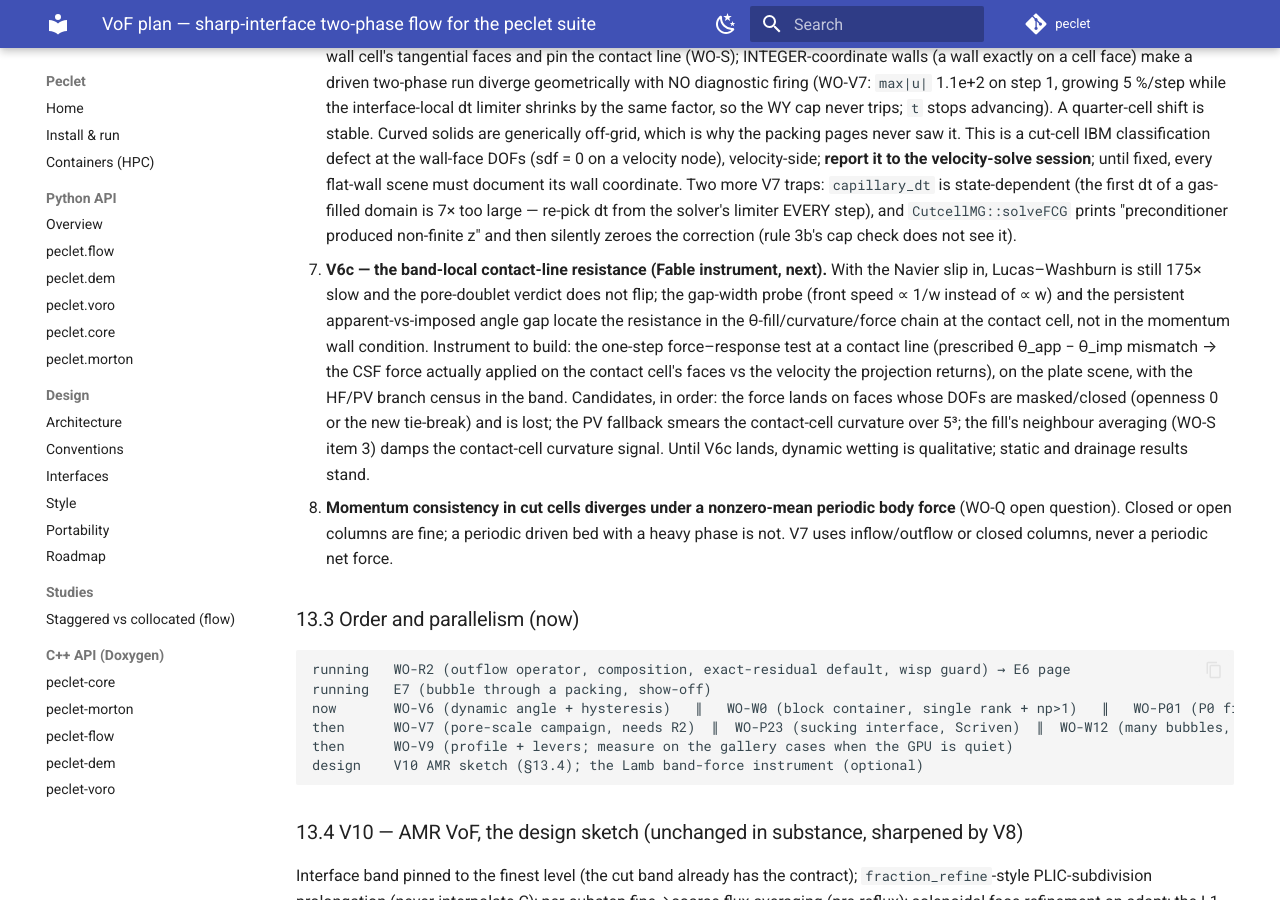
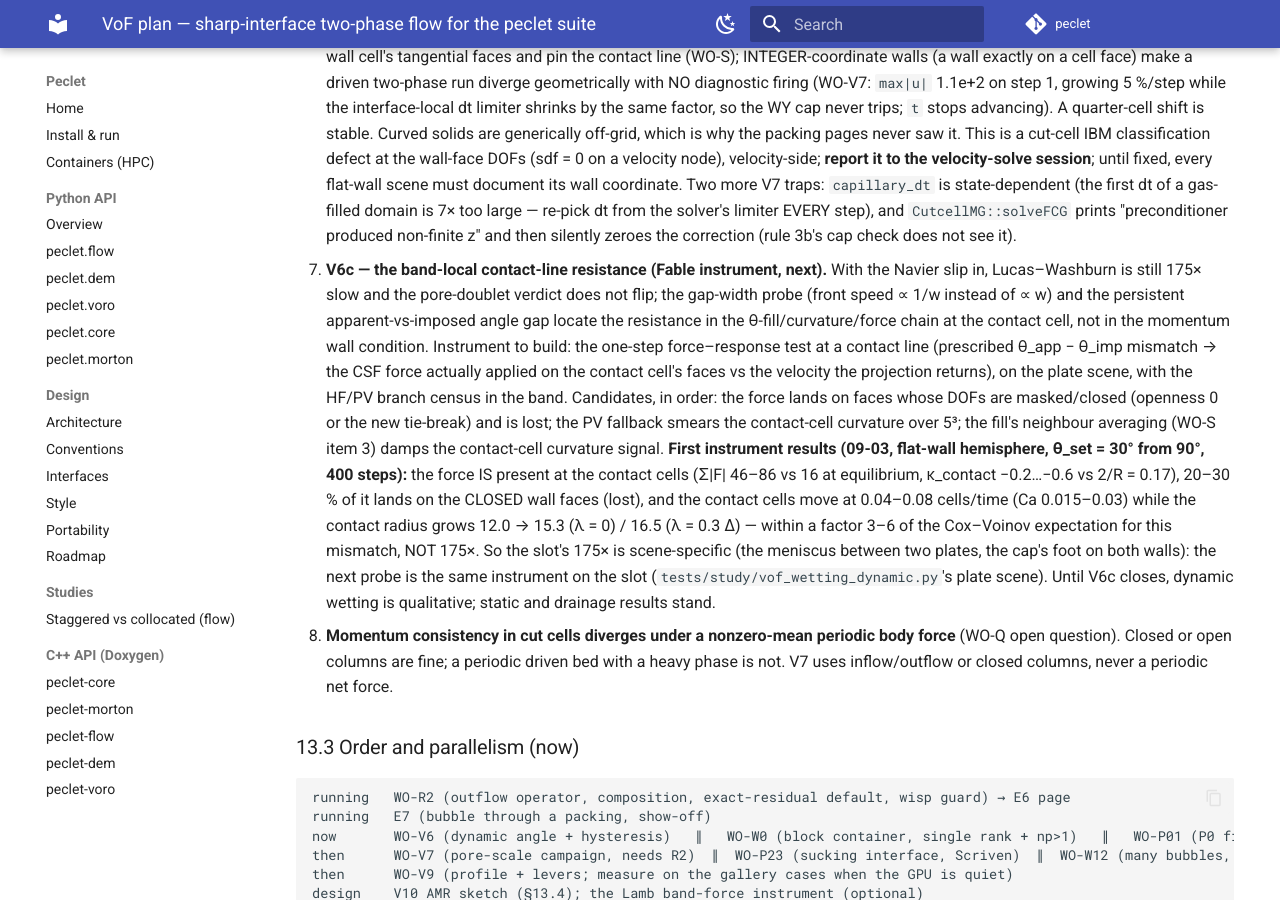
Before and after one commit to computational-chemical-engineering/peclet, an MkDocs documentation site: the page built from docs/VOF_PLAN.md, in a window 1280 px wide and 900 px high, scrolled down 23529 px. Built offline with MkDocs 1.6.1 and Material for MkDocs 9.7.7, drawn with Linux system fonts in a browser that asks for light colours; comment, search, counter and statistics services are not loaded.

Commit message:
VOF_PLAN §13: V6c first instrument numbers (force present; 20-30 % on closed faces; flat-wall mobility within 3-6x of Cox-Voinov; the 175x is the slot scene)
Co-Authored-By: Claude Fable 5.1 <noreply@anthropic.com>
Claude-Session: https://claude.ai/code/session_01Qa1K4Gwa3HaM7hQMg4qLqX

```diff
--- a/docs/VOF_PLAN.md
+++ b/docs/VOF_PLAN.md
@@ -1126,8 +1126,15 @@ gates, twice-failed gates escalate.
    HF/PV branch census in the band. Candidates, in order: the force lands on faces whose DOFs
    are masked/closed (openness 0 or the new tie-break) and is lost; the PV fallback smears the
    contact-cell curvature over 5³; the fill's neighbour averaging (WO-S item 3) damps the
-   contact-cell curvature signal. Until V6c lands, dynamic wetting is qualitative; static and
-   drainage results stand.
+   contact-cell curvature signal. **First instrument results (09-03, flat-wall hemisphere,
+   θ_set = 30° from 90°, 400 steps):** the force IS present at the contact cells (Σ|F| 46–86 vs
+   16 at equilibrium, κ_contact −0.2…−0.6 vs 2/R = 0.17), 20–30 % of it lands on the CLOSED wall
+   faces (lost), and the contact cells move at 0.04–0.08 cells/time (Ca 0.015–0.03) while the
+   contact radius grows 12.0 → 15.3 (λ = 0) / 16.5 (λ = 0.3 Δ) — within a factor 3–6 of the
+   Cox–Voinov expectation for this mismatch, NOT 175×. So the slot's 175× is scene-specific
+   (the meniscus between two plates, the cap's foot on both walls): the next probe is the same
+   instrument on the slot (`tests/study/vof_wetting_dynamic.py`'s plate scene). Until V6c
+   closes, dynamic wetting is qualitative; static and drainage results stand.
 8. **Momentum consistency in cut cells diverges under a nonzero-mean periodic body force**
    (WO-Q open question). Closed or open columns are fine; a periodic driven bed with a heavy
    phase is not. V7 uses inflow/outflow or closed columns, never a periodic net force.
```
